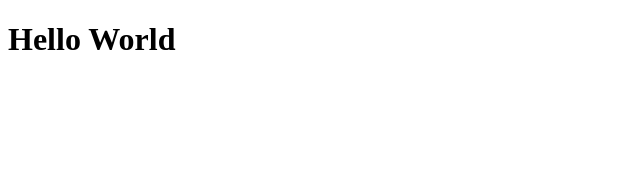
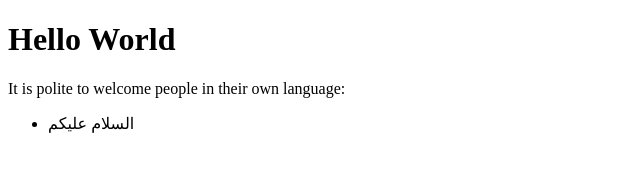
Before and after one commit to Shaukat41/Bootcamp2020, a plain HTML site: page index.html in a window 1280 px wide. Shown: the whole page, without its empty margins (0-640 px from the left). Drawn offline with Linux system fonts and the light colour scheme.

Commit message:
Update index.html

```diff
--- a/index.html
+++ b/index.html
@@ -1,10 +1,14 @@
 <!DOCTYPE html>
-<html>
+<html lang="ar">
   <head>
     <title>Hello World</title>
   </head>
 
   <body>
     <h1>Hello World</h1>
+    <p>It is polite to welcome people in their own language:</p>
+    <ul>
+      <li lang="ar">السلام عليكم</li>
+    </ul>
   </body>
 </html>
```
